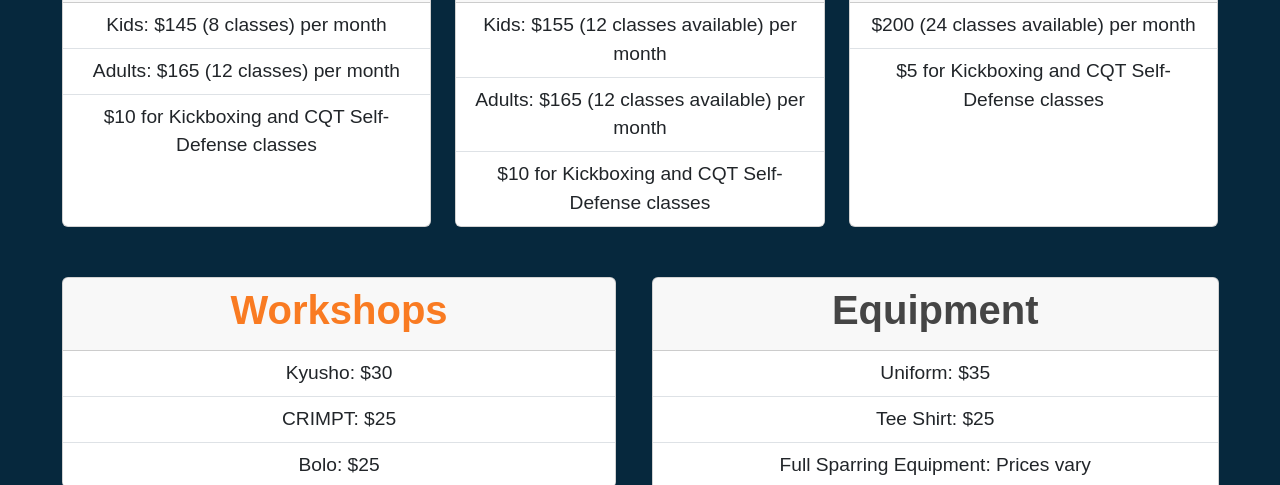
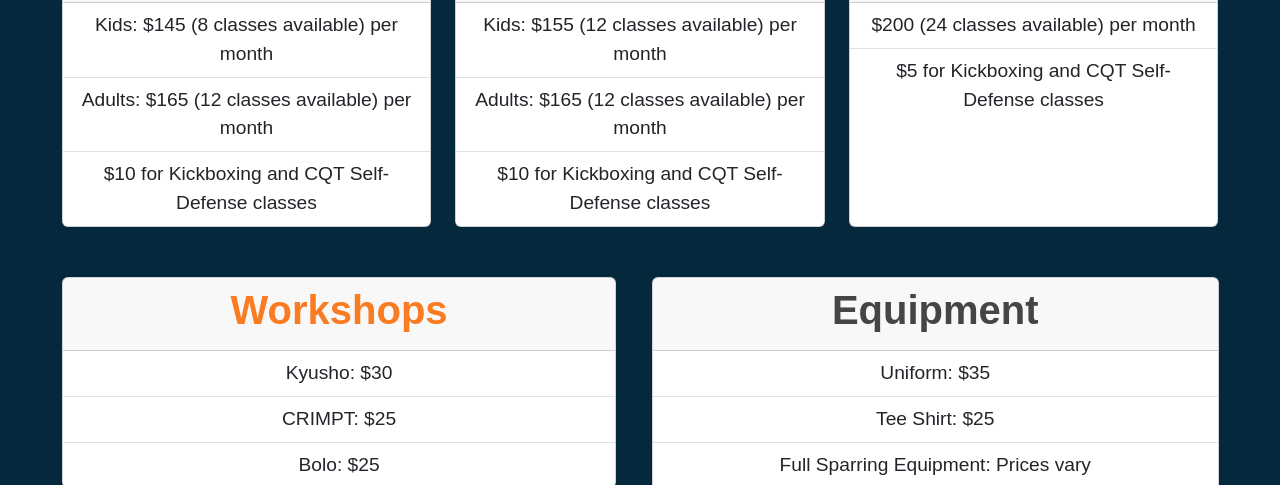
Before and after one commit to JJC7478/tactics-website, a plain HTML site: page pricing.html in a window 1280 px wide. Shown: the part 615-1100 px from the top of the page. Drawn offline with nearby package versions, Linux system fonts and the light colour scheme; a web font is replaced by a local one.

Commit message:
Fixed fma card

```diff
--- a/pricing.html
+++ b/pricing.html
@@ -96,8 +96,8 @@
                                     <h3 class="main-program-header fma-program-header">Filipino Martial Arts (FMA) Program</h3>
                                 </div>
                                 <ul class="list-group list-group-flush">
-                                    <li class="list-group-item main-program-text">Kids: $145 (8 classes) per month</li>
-                                    <li class="list-group-item main-program-text">Adults: $165 (12 classes) per month</li>
+                                    <li class="list-group-item main-program-text">Kids: $145 (8 classes available) per month</li>
+                                    <li class="list-group-item main-program-text">Adults: $165 (12 classes available) per month</li>
                                     <li class="list-group-item main-program-text">$10 for Kickboxing and CQT Self-Defense classes</li>
                                 </ul>
                             </div>
```
